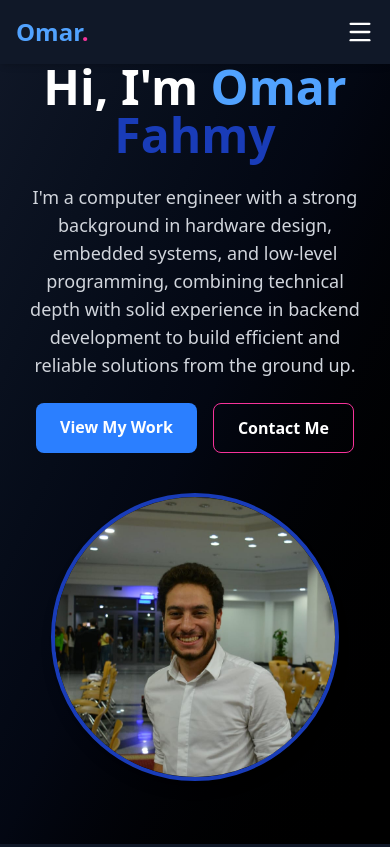
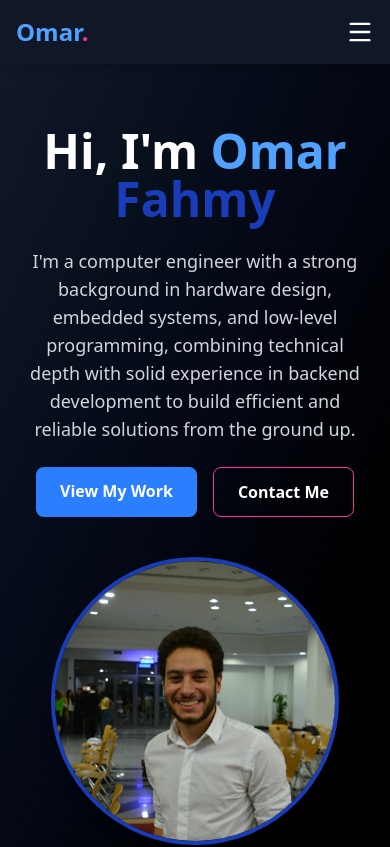
Before and after one commit to OmarTarekFahmy/Portfolio, a React (Vite) app: page / in a window 390 px wide. Shown: the top 847 px of the page. Built offline with nearby package versions, Linux system fonts and the light colour scheme.

Commit message:
Fixed padding issue, mobile

```diff
--- a/src/App.jsx
+++ b/src/App.jsx
@@ -9,7 +9,7 @@ export default function App() {
     <div className="bg-gray-950 text-white scroll-smooth">
       <Navbar />
       <main>
-        <section id="home"><Hero /></section>
+        <section id="home" className="pt-16 md:pt-0"><Hero /></section>
         <section id="about"><About /></section>
         <section id="projects"><Projects /></section>
         <section id="contact"><Contact /></section>
```
